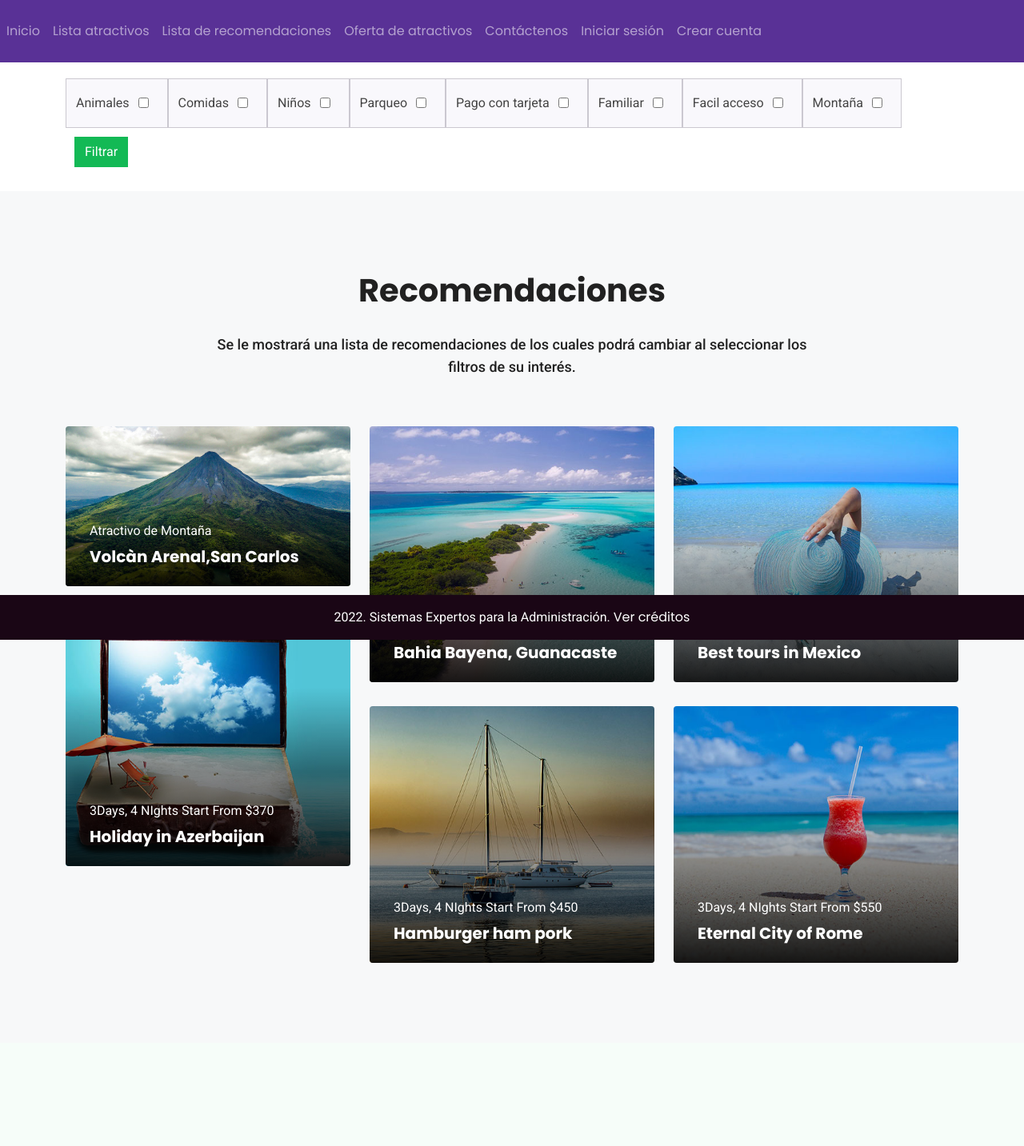
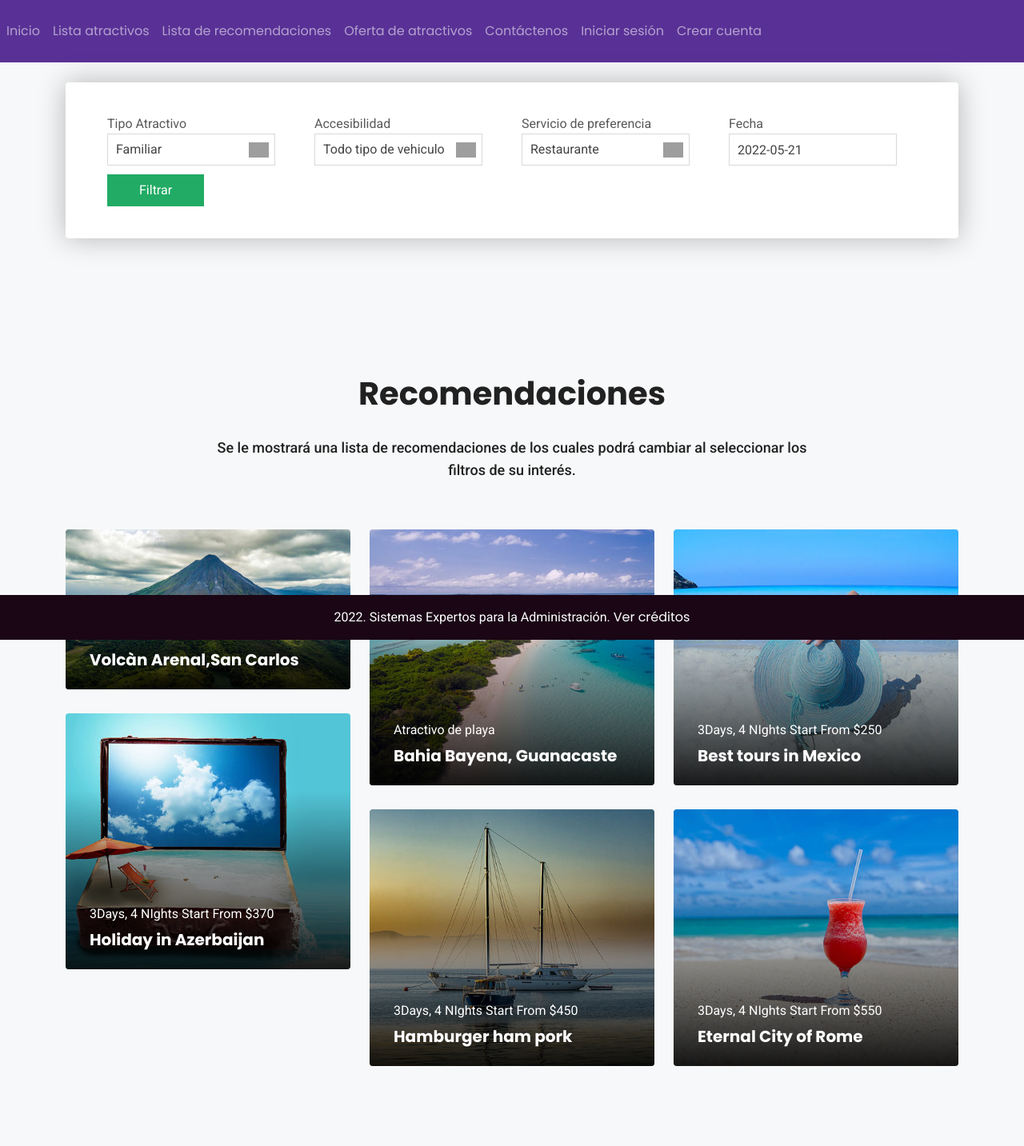
Before and after one commit to jesus-gutierrezmatarrita/tour-recommendations, a PHP site: page /listaRecomendaciones.php in a window 1280 px wide. Shown: the whole page at 80% size. Before the commit the page ends 1204 px from the top, so only its background shows below. Run offline with PHP 8.4, Linux system fonts and the light colour scheme; some web fonts are replaced; grey boxes are pictures that could not be loaded.

Commit message:
Fixed some styling issues

```diff
--- a/listaAtractivos.php
+++ b/listaAtractivos.php
@@ -63,7 +63,7 @@
             <span class="input-group-addon"><i class="far fa-calendar-alt"></i></span>
           </div>
           <div style="margin-top: 1%;">
-            <button type="submit" class="btn-tour"> Search</button>
+            <button type="submit" class="btn-tour">Filtrar</button>
           </div>
         </form>
       </div>
--- a/listaRecomendaciones.php
+++ b/listaRecomendaciones.php
@@ -28,92 +28,47 @@
 </head>
 
 <body>
-  <div class="container">
-    <nav class="navbar navbar-expand-lg navbar-dark ">
-      <ul class="nav navbar-nav">
-        <li class="nav-item">
-          <div class="input-group-prepend">
-            <div class="input-group-text">
-              <label for="formGroupExampleInput">Animales</label>
-              <i class="bi bi-boombox"></i>
-              <br> </br>
-              <input style="margin: 11px;" type="checkbox" aria-label="Checkbox for following text input">
-            </div>
-        </li>
-        <li class="nav-item">
-          <div class="input-group-prepend">
-            <div class="input-group-text">
-              <label for="formGroupExampleInput">Comidas</label>
-              <br> </br>
-              <input style="margin: 11px;" type="checkbox" aria-label="Checkbox for following text input">
-            </div>
+<section class="ws-section-spacing bg-gray">
+    <div class="search_area">
+      <div class="container">
+        <!--Search Form-->
+        <form class=" row search_area-inner">
+          <div class="col-lg-3">
+            <label>Tipo Atractivo</label>
+            <select class="selectpicker search-fields form-control">
+              <option value="0"> Familiar</option>
+              <option value="1"> Pareja</option>
+              <option value="2"> Pet friendly</option>
+            </select>
           </div>
-        </li>
-
-        <li class="nav-item">
-          <div class="input-group-prepend">
-            <div class="input-group-text">
-              <label for="formGroupExampleInput">Niños</label>
-              <br> </br>
-              <input style="margin: 11px;" type="checkbox" aria-label="Checkbox for following text input">
-            </div>
+          <div class="col-lg-3">
+            <label>Accesibilidad</label>
+            <select class="selectpicker search-fields form-control">
+              <option value="0"> Todo tipo de vehiculo</option>
+              <option value="1"> 4x4</option>
+              <option value="2"> Caminata</option>
+            </select>
           </div>
-        </li>
-
-        <li class="nav-item">
-          <div class="input-group-prepend">
-            <div class="input-group-text">
-              <label for="formGroupExampleInput">Parqueo</label>
-              <br> </br>
-              <input style="margin: 11px;" type="checkbox" aria-label="Checkbox for following text input">
-            </div>
+          <div class="col-lg-3">
+            <label>Servicio de preferencia</label>
+            <select class="selectpicker search-fields form-control">
+              <option value="0"> Restaurante</option>
+              <option value="1"> Hospedaje</option>
+              <option value="2"> Parqueo</option>
+            </select>
           </div>
-        </li>
-        <li class="nav-item">
-          <div class="input-group-prepend">
-            <div class="input-group-text">
-              <label for="formGroupExampleInput">Pago con tarjeta</label>
-              <br> </br>
-              <input style="margin: 11px;" type="checkbox" aria-label="Checkbox for following text input">
-            </div>
+          <div class="col-lg-3">
+            <label>Fecha</label>
+            <input type="text" class="form-control " id="datepicker" name="DateFron" data-date-format="yyyy-mm-dd" placeholder="Check In" value="">
+            <span class="input-group-addon"><i class="far fa-calendar-alt"></i></span>
           </div>
-        </li>
-        <li class="nav-item">
-          <div class="input-group-prepend">
-            <div class="input-group-text">
-              <label for="formGroupExampleInput">Familiar</label>
-              <br> </br>
-              <input style="margin: 11px;" type="checkbox" aria-label="Checkbox for following text input">
-            </div>
+          <div style="margin-top: 1%;">
+            <button type="submit" class="btn-tour">Filtrar</button>
           </div>
-        </li>
-        <li class="nav-item">
-          <div class="input-group-prepend">
-            <div class="input-group-text">
-              <label for="formGroupExampleInput">Facil acceso</label>
-              <br> </br>
-              <input style="margin: 11px;" type="checkbox" aria-label="Checkbox for following text input">
-            </div>
-          </div>
-        </li>
-        <li class="nav-item">
-          <div class="input-group-prepend">
-            <div class="input-group-text">
-              <label for="formGroupExampleInput">Montaña</label>
-              <br> </br>
-              <input style="margin: 11px;" type="checkbox" aria-label="Checkbox for following text input">
-            </div>
-          </div>
-        </li>
-        <li class="nav-item">
-          <div class="input-group-prepend">
-            <button style="margin: 11px; " type="button" class="btn btn-success">Filtrar</button>
-          </div>
-        </li>
-
-      </ul>
-    </nav>
-  </div>
+        </form>
+      </div>
+    </div>
+  </section>
 
   <!-- Start-Package-Section -->
   <section class="ws-section-spacing bg-gray">
```
Also changed, not shown: index.php (+19 -11 lines).
